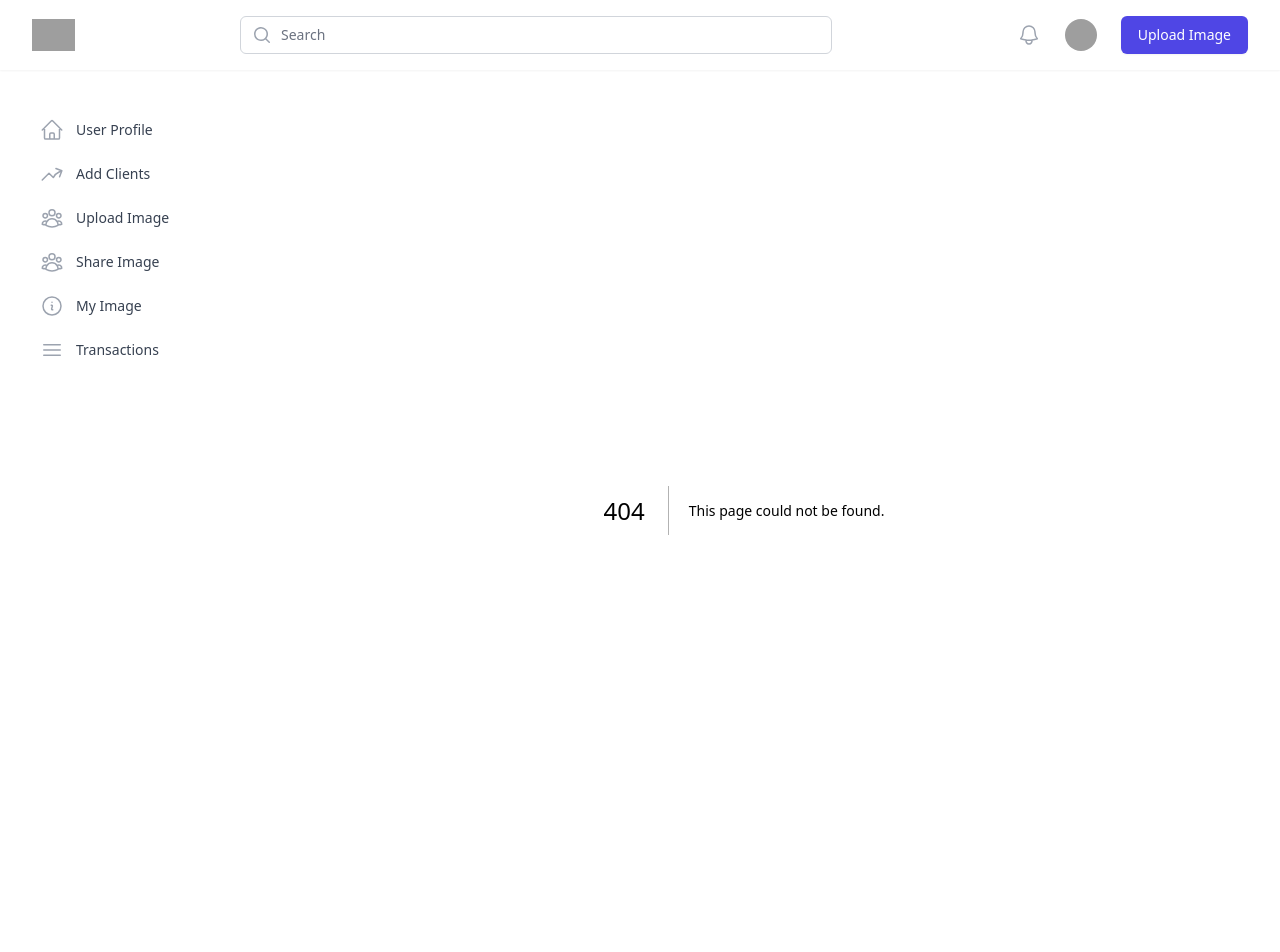
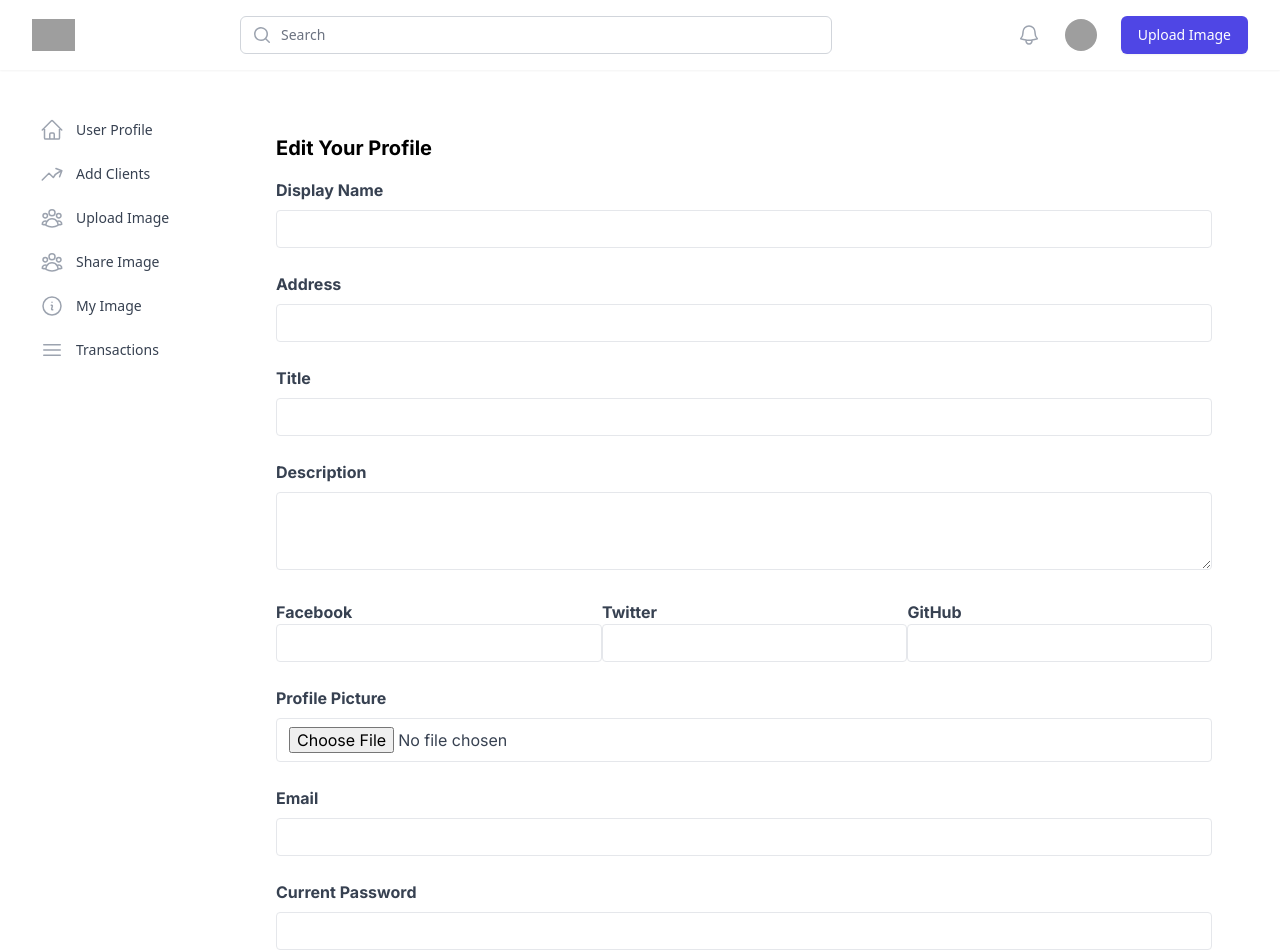
Before and after one commit to YeasirAR/Decentralized-Image-Sharing, a Next.js app: page /edit-profile in a window 1280 px wide. Before the commit this address had no page. Shown: the top 952 px of the page. Built offline with nearby package versions, Linux system fonts and the light colour scheme; grey boxes are pictures that could not be loaded.

Commit message:
Mongodb connection

```diff
--- /dev/null
+++ b/app/edit-profile/page.js
@@ -0,0 +1,11 @@
+import EditProfile from "@/components/edit-profile/edit-profile";
+
+
+const EditProfilePage = () =>{
+    return(
+        <>
+            <EditProfile />
+        </>
+    )
+};
+export default EditProfilePage;
--- a/components/auth/signup.js
+++ b/components/auth/signup.js
@@ -31,7 +31,7 @@ export default function Signup() {
     console.log(data);
     if(res.status === 200) {
       alert("Account created successfully");
-      window.location.href = "/auth/login";
+      window.location.href = "/home";
     } else {
       alert(data.message);
     }
@@ -105,8 +105,8 @@ export default function Signup() {
                   </label>
                   <div className="mt-1">
                     <input
-                      id="street-address"
-                      name="street-address"
+                      id="street_address"
+                      name="street_address"
                       type="street-address"
                       autoComplete="street-address"
                       required
@@ -120,8 +120,8 @@ export default function Signup() {
                   </label>
                   <div className="mt-1">
                     <input
-                      id="reg-no"
-                      name="reg-no"
+                      id="reg_no"
+                      name="reg_no"
                       type="reg-no"
                       autoComplete="reg-no"
                       required
--- /dev/null
+++ b/components/edit-profile/edit-profile.js
@@ -0,0 +1,260 @@
+'use client'
+import React, { useEffect, useState } from "react";
+
+function ProfileEdit() {
+  const [isLoggedIn, setIsLoggedIn] = useState(false);
+  const [user, setUser] = useState({});
+  useEffect(() => {
+    const usr = localStorage.getItem("loggedInUser");
+    if (usr) {
+      setIsLoggedIn(true);
+      setUser(JSON.parse(usr));
+    }
+    else {
+      setIsLoggedIn(false);
+    }
+  }, []);
+
+  const [displayName, setDisplayName] = useState("");
+  const [location, setLocation] = useState("");
+  const [title, setTitle] = useState("");
+  const [email, setEmail] = useState("");
+  const [password, setPassword] = useState("");
+  const [new_password, setNew_password] = useState("");
+  const [about, setAbout] = useState("");
+  const [facebook, setFacebook] = useState("");
+  const [twitter, setTwitter] = useState("");
+  const [github, setGithub] = useState("");
+  const [profilePic, setProfilePic] = useState(null);
+  useEffect(() => {
+    if (user) {
+      setDisplayName(user.name);
+      setLocation(user.location);
+      setTitle(user.title);
+      setEmail(user.email);
+      setAbout(user.bio);
+      setFacebook(user.facebook);
+      setTwitter(user.twitter);
+      setGithub(user.github);
+    }
+  }, [user]);
+
+  const handleSubmit = async (event) => {
+    event.preventDefault();
+    if(user.password !== password) return alert("Wrong Password");
+    if(new_password !== "") setPassword(new_password);
+    const data_img = new FormData();
+    data_img.append("file", profilePic);
+    data_img.append("upload_preset", "ac0fxlck");
+    data_img.append("cloud_name", "duhwlswgx");
+    const res_img = await fetch(
+      "https://api.cloudinary.com/v1_1/duhwlswgx/image/upload",
+      {
+        method: "POST",
+        body: data_img,
+      }
+    );
+    const file = await res_img.json();
+    console.log(file.secure_url);
+    const imageUrl = file.secure_url || user.imageUrl;
+
+    const res = await fetch("/api/user/update", {
+      method: "POST",
+      headers: {
+        "Content-Type": "application/json",
+      },
+      body: JSON.stringify({
+        name: displayName,
+        username: user.username,
+        location: location,
+        title: title,
+        email: email,
+        password: password,
+        bio: about,
+        facebook: facebook,
+        twitter: twitter,
+        github: github,
+        imageUrl: imageUrl,
+
+      }),
+    });
+    const data = await res.json();
+    if(res.status === 200) {
+      alert(data.message);
+      localStorage.setItem("loggedInUser", JSON.stringify(data.user));
+      window.location.replace("/profile");
+    }
+    else {
+      alert(data.message);
+    }
+  };
+
+
+  return (
+    <div className="container mx-auto px-4 m-6">
+      <h2 className="text-xl font-bold mb-4">Edit Your Profile</h2>
+      <form onSubmit={handleSubmit}>
+        <div className="mb-6">
+          <label
+            htmlFor="displayName"
+            className="block text-gray-700 font-bold mb-2"
+          >
+            Display Name
+          </label>
+          <input
+            required
+            type="text"
+            id="displayName"
+            value={displayName}
+            onChange={(event) => setDisplayName(event.target.value)}
+            className="appearance-none border rounded w-full py-2 px-3 text-gray-700 leading-tight focus:outline-none focus:shadow-outline"
+          />
+        </div>
+        <div className="mb-6">
+          <label
+            htmlFor="location"
+            className="block text-gray-700 font-bold mb-2"
+          >
+            Address
+          </label>
+          <input
+            required
+            type="text"
+            id="location"
+            value={location}
+            onChange={(event) => setLocation(event.target.value)}
+            className="appearance-none border rounded w-full py-2 px-3 text-gray-700 leading-tight focus:outline-none focus:shadow-outline"
+          />
+        </div>
+        <div className="mb-6">
+          <label htmlFor="title" className="block text-gray-700 font-bold mb-2">
+            Title
+          </label>
+          <input
+            required
+            type="text"
+            id="title"
+            value={title}
+            onChange={(event) => setTitle(event.target.value)}
+            className="appearance-none border rounded w-full py-2 px-3 text-gray-700 leading-tight focus:outline-none focus:shadow-outline"
+          />
+        </div>
+        <div className="mb-6">
+          <label htmlFor="about" className="block text-gray-700 font-bold mb-2">
+          Description
+          </label>
+          <textarea
+            required
+            id="description"
+            rows={3}
+            value={about}
+            onChange={(event) => setAbout(event.target.value)}
+            className="appearance-none border rounded w-full py-2 px-3 text-gray-700 leading-tight focus:outline-none focus:shadow-outline"
+          ></textarea>
+        </div>
+        <div className="flex place-content-between">
+          <div className="mb-6">
+            <label htmlFor="facebook" className=" text-gray-700 font-bold mb-2">
+              Facebook
+            </label>
+            <input
+              type="text"
+              id="facebook"
+              value={facebook}
+              onChange={(event) => setFacebook(event.target.value)}
+              className="appearance-none border rounded w-full py-2 px-3 text-gray-700 leading-tight focus:outline-none focus:shadow-outline"
+            />
+          </div>
+          <div className="mb-6">
+            <label htmlFor="twitter" className=" text-gray-700 font-bold mb-2">
+              Twitter
+            </label>
+            <input
+              type="text"
+              id="twitter"
+              value={twitter}
+              onChange={(event) => setTwitter(event.target.value)}
+              className="appearance-none border rounded w-full py-2 px-3 text-gray-700 leading-tight focus:outline-none focus:shadow-outline"
+            />
+          </div>
+          <div className="mb-6">
+            <label htmlFor="github" className="text-gray-700 font-bold mb-2">
+              GitHub
+            </label>
+            <input
+              type="text"
+              id="github"
+              value={github}
+              onChange={(event) => setGithub(event.target.value)}
+              className="appearance-none border rounded w-full py-2 px-3 text-gray-700 leading-tight focus:outline-none focus:shadow-outline"
+            />
+          </div>
+        </div>
+        <div className="mb-6">
+          <label
+            htmlFor="profilePic"
+            className="block text-gray-700 font-bold mb-2"
+          >
+            Profile Picture
+          </label>
+          <input
+            type="file"
+            id="profilePic"
+            onChange={(event) => setProfilePic(event.target.files[0])}
+            className="appearance-none border rounded w-full py-2 px-3 text-gray-700 leading-tight focus:outline-none focus:shadow-outline"
+          />
+        </div>
+        <div className="mb-6">
+          <label htmlFor="email" className="block text-gray-700 font-bold mb-2">
+            Email
+          </label>
+          <input
+            type="email"
+            id="email"
+            value={email}
+            onChange={(event) => setEmail(event.target.value)}
+            className="appearance-none border rounded w-full py-2 px-3 text-gray-700 leading-tight focus:outline-none focus:shadow-outline"
+          />
+        </div>
+        <div className="mb-6">
+          <label
+            htmlFor="password"
+            className="block text-gray-700 font-bold mb-2"
+          >
+            Current Password
+          </label>
+          <input
+            type="password"
+            id="password"
+            value={password}
+            onChange={(event) => setPassword(event.target.value)}
+            className="appearance-none border rounded w-full py-2 px-3 text-gray-700 leading-tight focus:outline-none focus:shadow-outline"
+          />
+        </div>
+        <div className="mb-6">
+          <label
+            htmlFor="new_password"
+            className="block text-gray-700 font-bold mb-2"
+          >
+            New Password
+          </label>
+          <input
+            type="password"
+            id="new_password"
+            value={new_password}
+            onChange={(event) => setNew_password(event.target.value)}
+            className="appearance-none border rounded w-full py-2 px-3 text-gray-700 leading-tight focus:outline-none focus:shadow-outline"
+          />
+        </div>
+        <button
+          type="submit"
+          className="bg-blue-500 hover:bg-blue-700 text-white font-bold py-2 px-4 rounded focus:outline-none focus:shadow-outline"
+        >
+          Save Changes
+        </button>
+      </form>
+    </div>
+  );
+}
+
+export default ProfileEdit;
```
